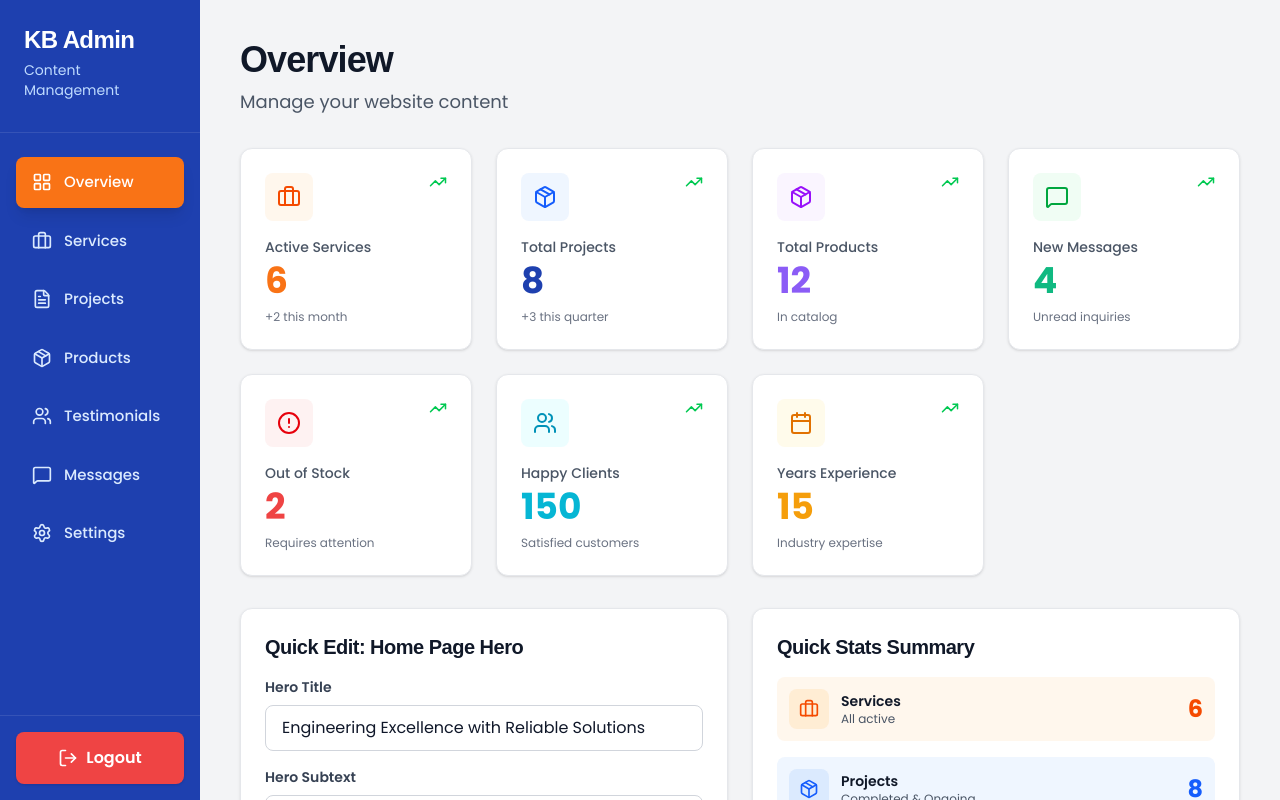
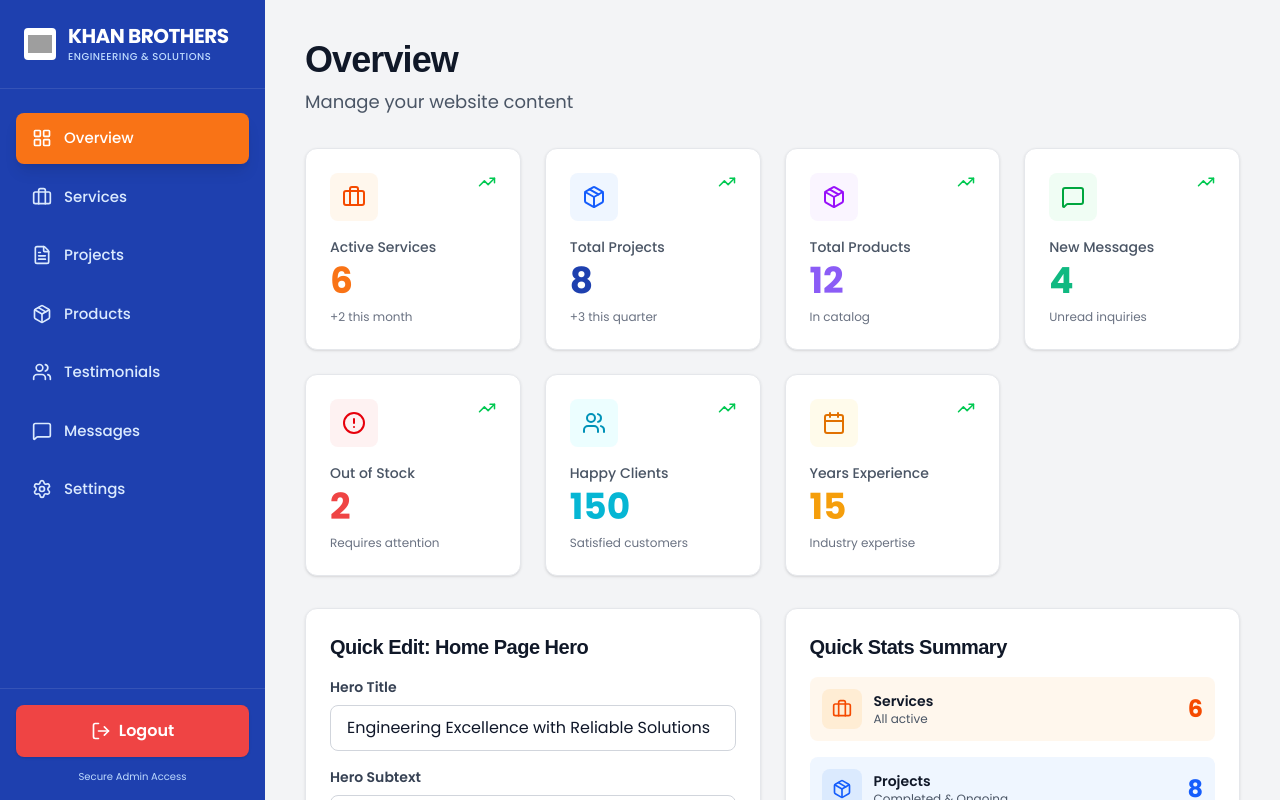
Before and after one commit to azurecoders/khan-brother-admin-panel, a Next.js app: page / in a window 1280 px wide. Built offline with nearby package versions, Linux system fonts and the light colour scheme; grey boxes are pictures that could not be loaded.

Commit message:
add logo, fixed sidebar, and enhanced.

```diff
--- a/component/DashboardSidebar.tsx
+++ b/component/DashboardSidebar.tsx
@@ -25,7 +25,7 @@ const DashboardSidebar = ({
   isSidebarOpen,
   onToggle,
 }: DashboardSidebarProps) => {
-  // Icon mapping for each menu item (matching your requirements)
+  // Icon mapping for each menu item
   const iconMap: Record<string, React.ReactNode> = {
     overview: <LayoutGrid size={20} />,
     services: <Briefcase size={20} />,
@@ -58,38 +58,69 @@ const DashboardSidebar = ({
         />
       )}
 
-      {/* Sidebar Container */}
+      {/* Sidebar Container - ORIGINAL BLUE THEME */}
       <aside
         className={`fixed md:static top-0 left-0 h-screen bg-[#1E40AF] transition-transform duration-300 z-50 md:z-auto flex flex-col shadow-xl md:shadow-none ${
           isSidebarOpen ? "translate-x-0" : "-translate-x-full md:translate-x-0"
         }`}
         style={{
           width: "15%",
-          minWidth: "200px",
+          minWidth: "265px",
           maxWidth: "320px",
           margin: 0,
           padding: 0,
         }}
       >
-        {/* Header Section */}
-        <div className="p-6 pb-8 border-b border-white/10">
-          <div className="flex items-center justify-between">
-            <div>
-              <h1 className="text-2xl font-bold text-white">KB Admin</h1>
-              <p className="text-blue-200 text-sm mt-1">Content Management</p>
+        {/* Mobile Header with Close Button - PERFECTLY ALIGNED */}
+        <div className="md:hidden bg-[#1E40AF] border-b border-white/10 px-4 py-3 flex items-center justify-between">
+          {/* Mobile Branding - PERFECTLY ALIGNED TO LEFT */}
+          <div className="flex items-center gap-2 flex-1">
+            <img
+              src={"/KhanBrother_Logo.jpeg"}
+              alt="KB Logo"
+              className="h-8 w-8 object-contain rounded-sm bg-white p-1"
+            />
+            <div className="flex flex-col">
+              <span className="font-bold text-lg leading-tight text-white tracking-tight">
+                KHAN BROTHERS
+              </span>
+              <span className="text-[9px] text-blue-200 tracking-wider uppercase font-medium">
+                Admin Panel
+              </span>
             </div>
-            {/* Close button for mobile */}
-            <button
-              onClick={() => onToggle(false)}
-              className="md:hidden text-white hover:text-blue-200 p-2 transition-colors rounded-lg hover:bg-white/10"
-              aria-label="Close sidebar"
-            >
-              <X size={24} />
-            </button>
+          </div>
+
+          {/* Mobile Close Button - ON RIGHT SIDE */}
+          <button
+            onClick={() => onToggle(false)}
+            className="p-2 hover:bg-white/10 rounded-lg transition-colors flex-shrink-0 ml-2"
+            aria-label="Close sidebar"
+          >
+            <X size={24} className="text-white" />
+          </button>
+        </div>
+
+        {/* Desktop Header Section - PERFECTLY ALIGNED */}
+        <div className="hidden md:block p-6 pb-6 border-b border-white/10">
+          {/* Logo Section - PERFECTLY ALIGNED TO LEFT */}
+          <div className="flex items-center gap-3">
+            <img
+              src={"/KhanBrother_Logo.jpeg"}
+              alt="KB Logo"
+              className="h-8 w-8 object-contain rounded-sm bg-white p-1"
+            />
+            <div className="flex flex-col">
+              <span className="font-bold text-xl leading-tight text-white tracking-tight">
+                KHAN BROTHERS
+              </span>
+              <span className="text-[10px] text-blue-200 tracking-wider uppercase font-medium">
+                Engineering & Solutions
+              </span>
+            </div>
           </div>
         </div>
 
-        {/* Navigation Menu */}
+        {/* Navigation Menu - ORIGINAL BLUE THEME */}
         <nav className="flex-1 px-4 py-6 space-y-2 overflow-y-auto scrollbar-hide">
           {links.map((link) => {
             const isActive = activeLink === link.id;
@@ -102,8 +133,8 @@ const DashboardSidebar = ({
                 }}
                 className={`w-full flex items-center gap-3 px-4 py-3.5 rounded-lg transition-all duration-200 font-medium ${
                   isActive
-                    ? "bg-[#F97316] text-white shadow-lg" // Orange active state
-                    : "text-blue-100 hover:bg-[#1E3A8A] hover:text-white" // Hover state
+                    ? "bg-[#F97316] text-white shadow-lg" // ORIGINAL ORANGE ACTIVE STATE
+                    : "text-blue-100 hover:bg-[#1E3A8A] hover:text-white" // ORIGINAL HOVER STATE
                 }`}
                 aria-current={isActive ? "page" : undefined}
               >
@@ -114,17 +145,15 @@ const DashboardSidebar = ({
           })}
         </nav>
 
-        {/* Footer with Logout Button */}
+        {/* Footer with Logout Button - ORIGINAL BLUE THEME */}
         <div className="p-4 border-t border-white/10">
           <button
             onClick={() => {
-              // Add logout logic here
               const confirmLogout = confirm("Are you sure you want to logout?");
               if (confirmLogout) {
                 alert(
                   "Logout functionality will be connected to authentication system."
                 );
-                // Later: Add actual logout logic (clear session, redirect, etc.)
               }
             }}
             className="w-full flex items-center justify-center gap-2 px-4 py-3.5 bg-[#EF4444] hover:bg-[#DC2626] text-white rounded-lg transition-all duration-200 font-semibold shadow-sm hover:shadow-md"
@@ -132,6 +161,11 @@ const DashboardSidebar = ({
             <LogOut size={20} />
             <span>Logout</span>
           </button>
+
+          {/* Footer Note */}
+          <div className="mt-3 text-center">
+            <p className="text-[10px] text-blue-200">Secure Admin Access</p>
+          </div>
         </div>
       </aside>
     </>
```
